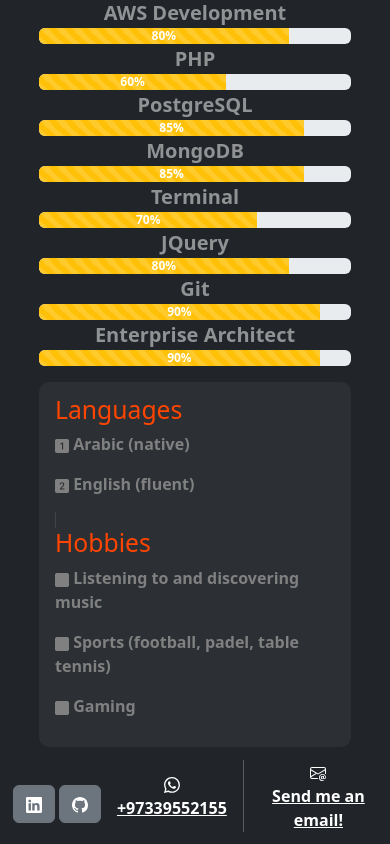
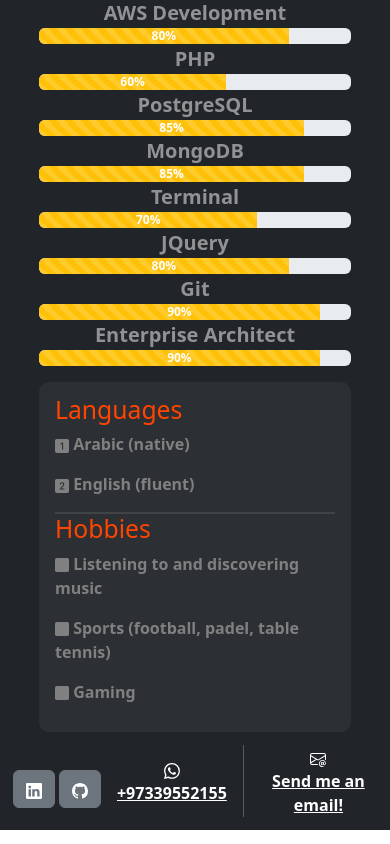
Before and after one commit to hasanmar/portfolio, a React (Create React App) app: page / in a window 390 px wide. Shown: the part 2129-2973 px from the top of the page. Built offline with nearby package versions, Linux system fonts and the light colour scheme.

Commit message:
fixed scroll bug

```diff
--- a/src/App.css
+++ b/src/App.css
@@ -3,6 +3,10 @@
     color: grey;
     font-weight: bolder;
     padding-top: env(safe-area-inset-top);
+}
+
+meta[name="viewport"] {
+    viewport-fit:cover;
 }
 
 .title {
@@ -14,12 +18,14 @@
     font-size: 1em;
     text-decoration: none;
 }
-.scroll img{
+
+.scroll img {
     background-color: rgba(128, 128, 128, 0.2);
     width: 5em;
     height: 5em;
     border-radius: 100%;
 }
+
 .scrollBtn {
     border-color: transparent;
     background: transparent;
@@ -110,6 +116,10 @@
 }
 
 @media screen and (max-width: 400px) {
+    #home-bottom .vr{
+        width: 100%;
+        min-height: 0.1em;
+    }
     #Home {
         width: 100%;
     }
--- a/src/components/Scroll.js
+++ b/src/components/Scroll.js
@@ -7,7 +7,7 @@
 
     useEffect(() => {
         const scrollButton = () => {
-            window.scrollY > 300 ? setShowButton(true) : setShowButton(false)
+            window.scrollY > 200 ? setShowButton(true) : setShowButton(false)
         }
         window.addEventListener('scroll', scrollButton)
 
```
